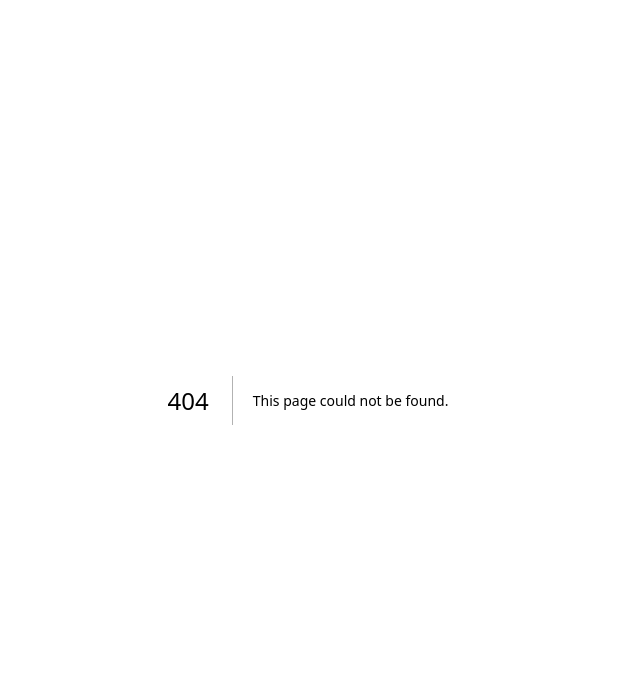
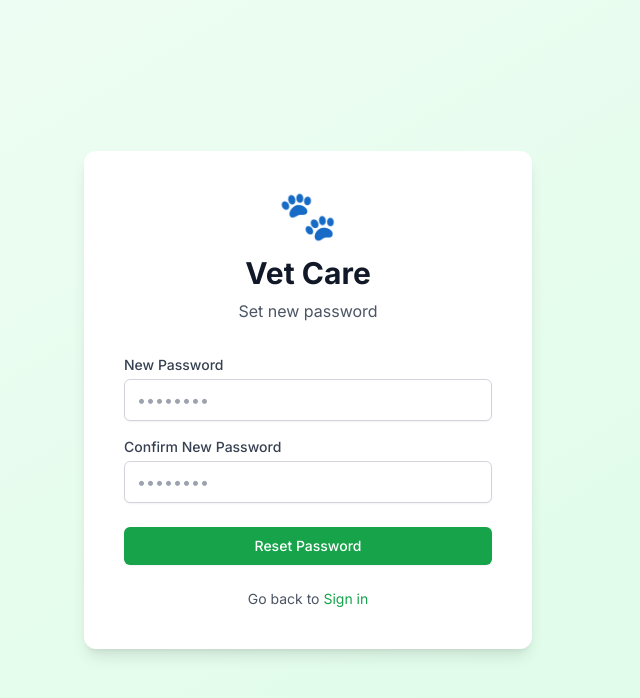
Before and after one commit to vetcare208admin/Vetadmin, a Next.js app in the folder vetcare-frontend/: page /reset-password in a window 1280 px wide. Before the commit this address had no page. Shown: the top 698 px of the page, without its empty margins (332-972 px from the left). Built offline with nearby package versions, Linux system fonts and the light colour scheme; no server answers.

Commit message:
fix: resolve favicon, forgot-password 404, and add reset-password page

```diff
--- /dev/null
+++ b/vetcare-frontend/app/(auth)/forgot-password/page.tsx
@@ -0,0 +1,86 @@
+'use client';
+
+import { useState } from 'react';
+import Link from 'next/link';
+import { authApi } from '@/lib/authApi';
+
+export default function ForgotPasswordPage() {
+  const [email, setEmail] = useState('');
+  const [message, setMessage] = useState('');
+  const [error, setError] = useState('');
+  const [isLoading, setIsLoading] = useState(false);
+
+  const handleSubmit = async (e: React.FormEvent) => {
+    e.preventDefault();
+    setIsLoading(true);
+    setError('');
+    setMessage('');
+
+    try {
+      const response = await authApi.forgotPassword(email);
+      setMessage(response.data.message || 'If the email exists, a reset link has been sent.');
+    } catch (err: any) {
+      setError(err.response?.data?.message || 'Something went wrong. Please try again.');
+    } finally {
+      setIsLoading(false);
+    }
+  };
+
+  return (
+    <div className="min-h-screen flex items-center justify-center p-4 bg-gradient-to-br from-primary-50 to-primary-100">
+      <div className="max-w-md w-full space-y-8 p-6 sm:p-10 bg-white rounded-xl shadow-lg">
+        <div className="text-center">
+          <span className="text-5xl">🐾</span>
+          <h2 className="mt-4 text-3xl font-bold text-gray-900">Vet Care</h2>
+          <p className="mt-2 text-gray-600">Reset your password</p>
+        </div>
+
+        <form className="mt-8 space-y-6" onSubmit={handleSubmit}>
+          {error && (
+            <div className="bg-red-50 text-red-600 p-3 rounded-md text-sm">
+              {error}
+            </div>
+          )}
+
+          {message && (
+            <div className="bg-green-50 text-green-700 p-3 rounded-md text-sm">
+              {message}
+            </div>
+          )}
+
+          <div className="space-y-4">
+            <div>
+              <label htmlFor="email" className="block text-sm font-medium text-gray-700">
+                Email Address
+              </label>
+              <input
+                id="email"
+                type="email"
+                required
+                value={email}
+                onChange={(e) => setEmail(e.target.value)}
+                className="mt-1 block w-full px-3 py-2 border border-gray-300 rounded-md shadow-sm focus:outline-none focus:ring-primary-500 focus:border-primary-500 text-gray-900 bg-white"
+                placeholder="you@example.com"
+              />
+            </div>
+          </div>
+
+          <button
+            type="submit"
+            disabled={isLoading}
+            className="w-full flex justify-center py-2 px-4 border border-transparent rounded-md shadow-sm text-sm font-medium text-white bg-primary-600 hover:bg-primary-700 focus:outline-none focus:ring-2 focus:ring-offset-2 focus:ring-primary-500 disabled:opacity-50"
+          >
+            {isLoading ? 'Sending reset link...' : 'Send Reset Link'}
+          </button>
+
+          <p className="text-center text-sm text-gray-600">
+            Remembered your password?{' '}
+            <Link href="/login" className="text-primary-600 hover:text-primary-500">
+              Sign in
+            </Link>
+          </p>
+        </form>
+      </div>
+    </div>
+  );
+}
--- /dev/null
+++ b/vetcare-frontend/app/(auth)/reset-password/page.tsx
@@ -0,0 +1,136 @@
+'use client';
+
+import { useState, Suspense } from 'react';
+import { useRouter, useSearchParams } from 'next/navigation';
+import Link from 'next/link';
+import { authApi } from '@/lib/authApi';
+
+function ResetPasswordForm() {
+  const router = useRouter();
+  const searchParams = useSearchParams();
+  const token = searchParams.get('token') || '';
+
+  const [password, setPassword] = useState('');
+  const [confirmPassword, setConfirmPassword] = useState('');
+  const [message, setMessage] = useState('');
+  const [error, setError] = useState('');
+  const [isLoading, setIsLoading] = useState(false);
+
+  const handleSubmit = async (e: React.FormEvent) => {
+    e.preventDefault();
+    setIsLoading(true);
+    setError('');
+    setMessage('');
+
+    if (password !== confirmPassword) {
+      setError('Passwords do not match');
+      setIsLoading(false);
+      return;
+    }
+
+    if (password.length < 8) {
+      setError('Password must be at least 8 characters');
+      setIsLoading(false);
+      return;
+    }
+
+    if (!token) {
+      setError('Reset token is missing. Please request a new password reset link.');
+      setIsLoading(false);
+      return;
+    }
+
+    try {
+      const response = await authApi.resetPassword(token, password);
+      setMessage(response.data.message || 'Password reset successfully.');
+      setTimeout(() => {
+        router.push('/login');
+      }, 2000);
+    } catch (err: any) {
+      setError(err.response?.data?.message || 'Something went wrong. Please try again.');
+    } finally {
+      setIsLoading(false);
+    }
+  };
+
+  return (
+    <form className="mt-8 space-y-6" onSubmit={handleSubmit}>
+      {error && (
+        <div className="bg-red-50 text-red-600 p-3 rounded-md text-sm">
+          {error}
+        </div>
+      )}
+
+      {message && (
+        <div className="bg-green-50 text-green-700 p-3 rounded-md text-sm">
+          {message}
+        </div>
+      )}
+
+      <div className="space-y-4">
+        <div>
+          <label htmlFor="password" className="block text-sm font-medium text-gray-700">
+            New Password
+          </label>
+          <input
+            id="password"
+            type="password"
+            required
+            value={password}
+            onChange={(e) => setPassword(e.target.value)}
+            className="mt-1 block w-full px-3 py-2 border border-gray-300 rounded-md shadow-sm focus:outline-none focus:ring-primary-500 focus:border-primary-500 text-gray-900 bg-white"
+            placeholder="••••••••"
+          />
+        </div>
+
+        <div>
+          <label htmlFor="confirmPassword" className="block text-sm font-medium text-gray-700">
+            Confirm New Password
+          </label>
+          <input
+            id="confirmPassword"
+            type="password"
+            required
+            value={confirmPassword}
+            onChange={(e) => setConfirmPassword(e.target.value)}
+            className="mt-1 block w-full px-3 py-2 border border-gray-300 rounded-md shadow-sm focus:outline-none focus:ring-primary-500 focus:border-primary-500 text-gray-900 bg-white"
+            placeholder="••••••••"
+          />
+        </div>
+      </div>
+
+      <button
+        type="submit"
+        disabled={isLoading}
+        className="w-full flex justify-center py-2 px-4 border border-transparent rounded-md shadow-sm text-sm font-medium text-white bg-primary-600 hover:bg-primary-700 focus:outline-none focus:ring-2 focus:ring-offset-2 focus:ring-primary-500 disabled:opacity-50"
+      >
+        {isLoading ? 'Resetting password...' : 'Reset Password'}
+      </button>
+
+      <p className="text-center text-sm text-gray-600">
+        Go back to{' '}
+        <Link href="/login" className="text-primary-600 hover:text-primary-500">
+          Sign in
+        </Link>
+      </p>
+    </form>
+  );
+}
+
+export default function ResetPasswordPage() {
+  return (
+    <div className="min-h-screen flex items-center justify-center p-4 bg-gradient-to-br from-primary-50 to-primary-100">
+      <div className="max-w-md w-full space-y-8 p-6 sm:p-10 bg-white rounded-xl shadow-lg">
+        <div className="text-center">
+          <span className="text-5xl">🐾</span>
+          <h2 className="mt-4 text-3xl font-bold text-gray-900">Vet Care</h2>
+          <p className="mt-2 text-gray-600">Set new password</p>
+        </div>
+
+        <Suspense fallback={<div className="text-center text-gray-600">Loading form...</div>}>
+          <ResetPasswordForm />
+        </Suspense>
+      </div>
+    </div>
+  );
+}
```
Also changed, not shown: 2 other files (tests, documents, lock files or other folders).
